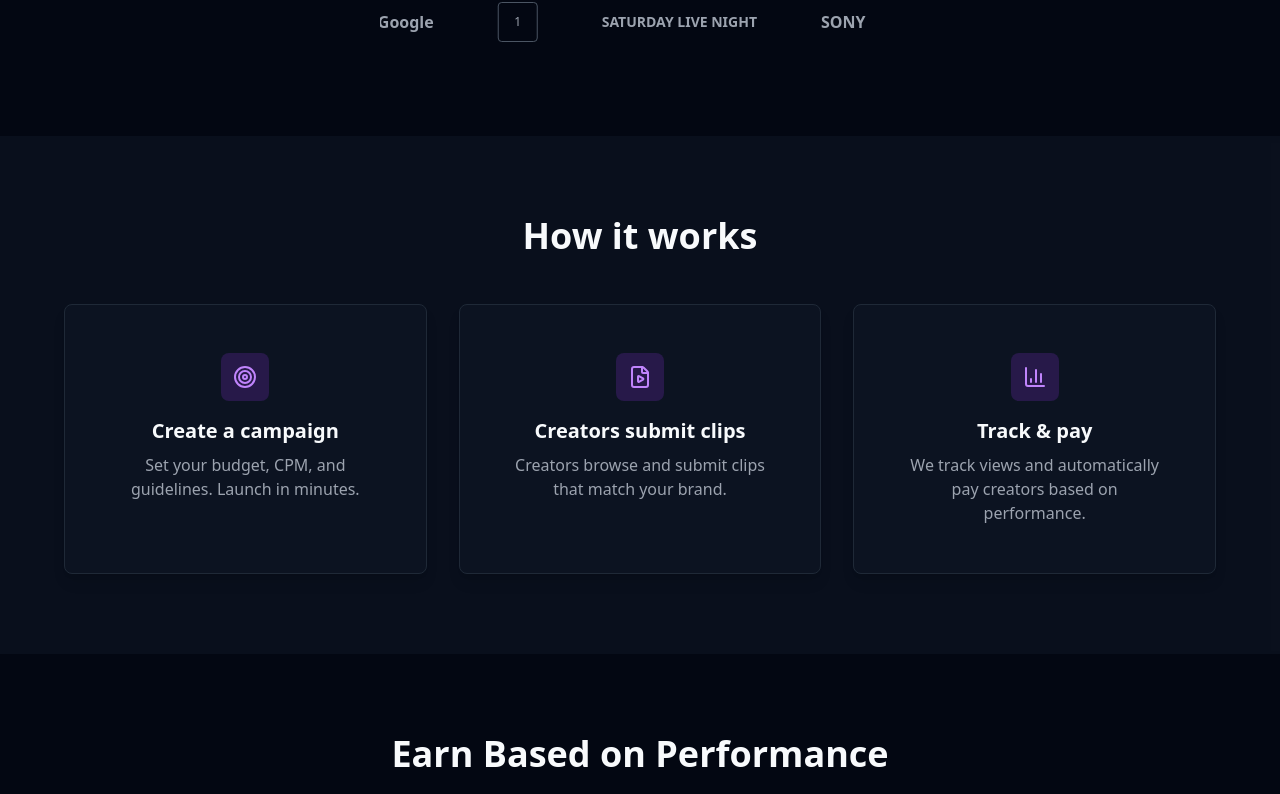
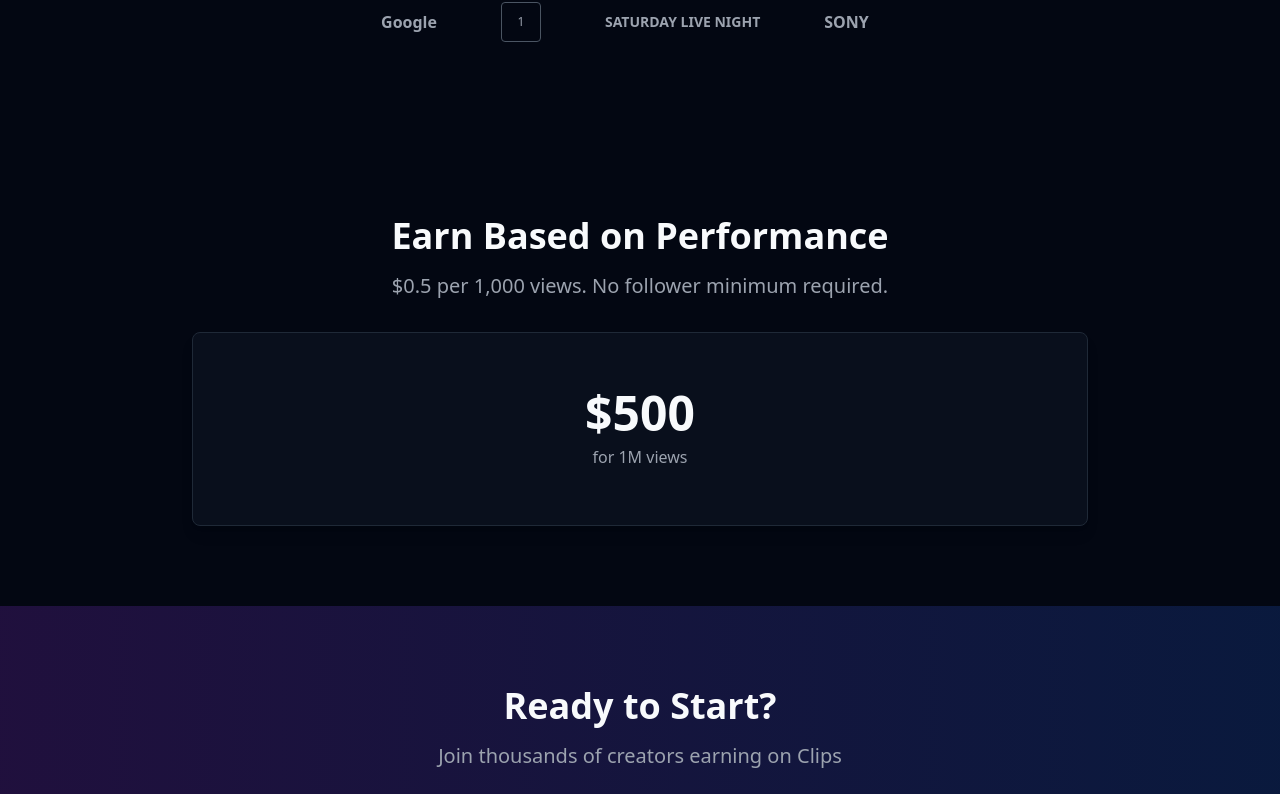
Before and after one commit to Clips-coder/clips, a Next.js app: page / in a window 1280 px wide. Shown: the part 1128-1922 px from the top of the page. Built offline with nearby package versions, Linux system fonts and the light colour scheme.

Commit message:
Remove How It Works section
Co-authored-by: Cursor <cursoragent@cursor.com>

```diff
--- a/app/page.tsx
+++ b/app/page.tsx
@@ -1,6 +1,6 @@
 import { Button } from "@/components/ui/button";
 import { Card, CardContent } from "@/components/ui/card";
-import { ArrowRight, TrendingUp, Users, Zap, DollarSign, Target, FileVideo, BarChart3 } from "lucide-react";
+import { ArrowRight, TrendingUp, Users, Zap, DollarSign } from "lucide-react";
 
 export default function LandingPage() {
   return (
@@ -196,45 +196,6 @@ export default function LandingPage() {
         </div>
       </section>
 
-      {/* How it works */}
-      <section className="py-20 px-6 bg-gray-900/50">
-        <div className="max-w-6xl mx-auto">
-          <h2 className="text-4xl font-bold text-center mb-12">How it works</h2>
-          <div className="grid md:grid-cols-3 gap-8">
-            {[
-              {
-                icon: Target,
-                title: "Create a campaign",
-                desc: "Set your budget, CPM, and guidelines. Launch in minutes."
-              },
-              {
-                icon: FileVideo,
-                title: "Creators submit clips",
-                desc: "Creators browse and submit clips that match your brand."
-              },
-              {
-                icon: BarChart3,
-                title: "Track & pay",
-                desc: "We track views and automatically pay creators based on performance."
-              },
-            ].map((step, i) => {
-              const Icon = step.icon;
-              return (
-                <Card key={i}>
-                  <CardContent className="p-6 text-center">
-                    <div className="w-12 h-12 bg-purple-600/20 rounded-lg flex items-center justify-center mx-auto mb-4">
-                      <Icon className="w-6 h-6 text-purple-400" />
-                    </div>
-                    <h3 className="text-xl font-semibold mb-2">{step.title}</h3>
-                    <p className="text-gray-400">{step.desc}</p>
-                  </CardContent>
-                </Card>
-              );
-            })}
-          </div>
-        </div>
-      </section>
-
       {/* Earnings Example */}
       <section className="py-20 px-6">
         <div className="max-w-4xl mx-auto text-center">
```
